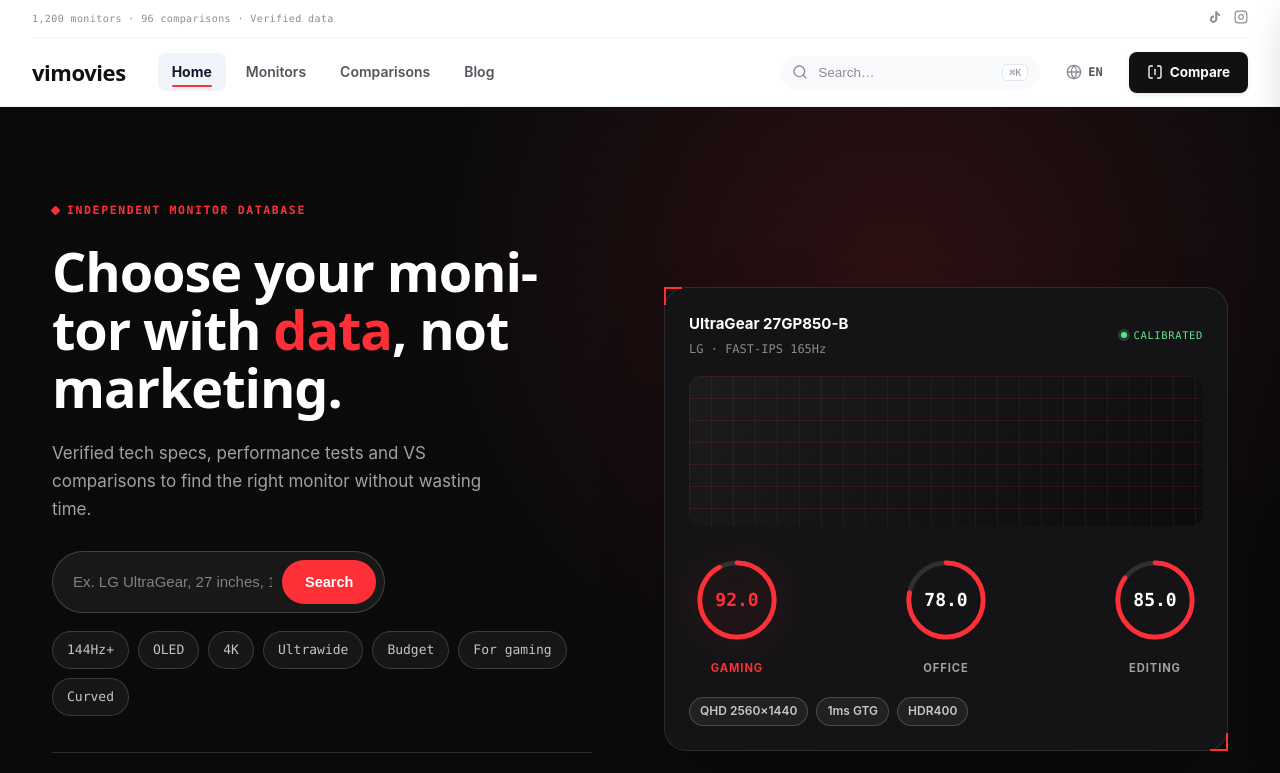
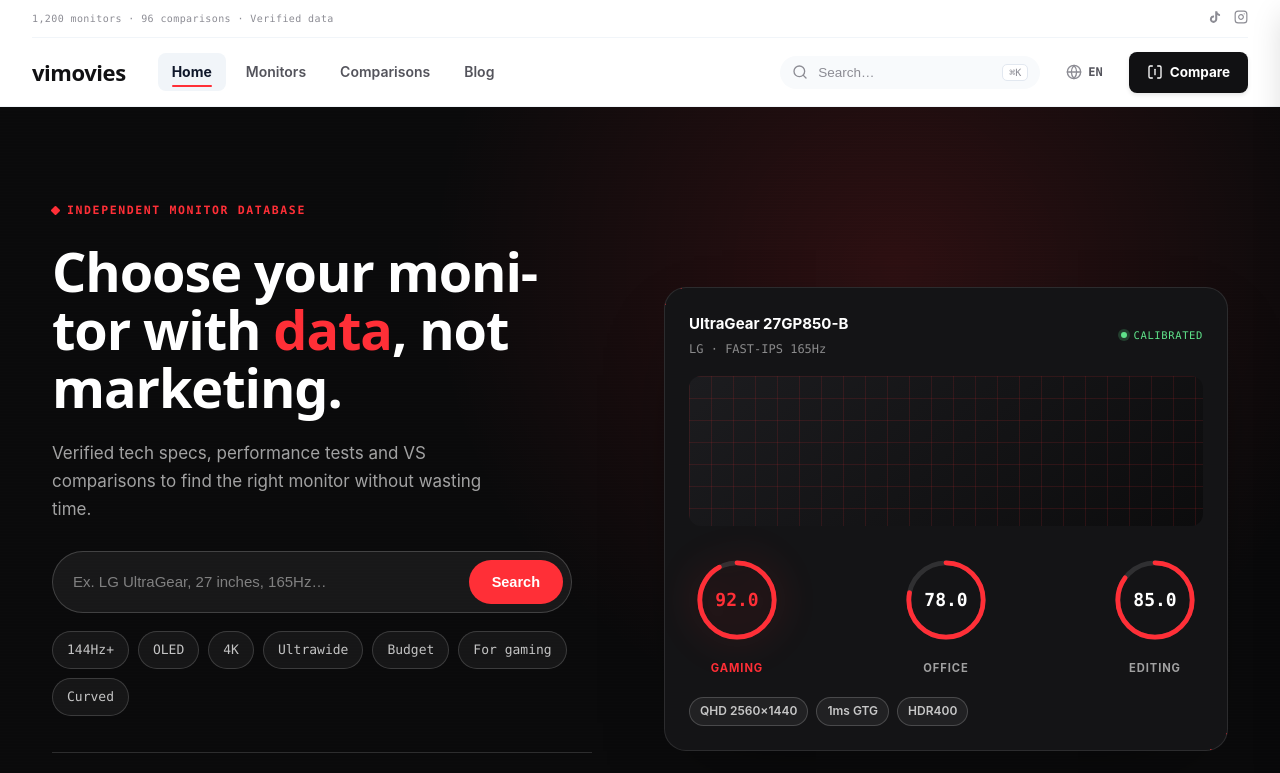
Before and after one commit to zizicode-rd/vimovies-app, a Next.js app: page /en in a window 1280 px wide. Shown: the top 773 px of the page. Built offline with nearby package versions, Linux system fonts and the light colour scheme; no server answers.

Commit message:
fix: hero viewport fit, search width, input ellipsis and notranslate brand

```diff
--- a/src/components/AppPreloader.module.scss
+++ b/src/components/AppPreloader.module.scss
@@ -1,6 +1,9 @@
 .overlay {
   position: fixed;
   inset: 0;
+  width: 100vw;
+  height: 100dvh;
+  min-height: 100dvh;
   z-index: 9999;
   display: flex;
   align-items: center;
@@ -8,6 +11,8 @@
   background: var(--color-black);
   color: #fff;
   transition: opacity 0.55s var(--ease), visibility 0.55s var(--ease);
+  touch-action: none;
+  overscroll-behavior: none;
 }
 
 .fadeOut {
--- a/src/components/AppPreloader.tsx
+++ b/src/components/AppPreloader.tsx
@@ -40,7 +40,7 @@
   return (
     <div className={`${styles.overlay} ${ready ? styles.fadeOut : ''}`} aria-busy="true" aria-live="polite">
       <div className={styles.inner}>
-        <div className={styles.brand}>Vimovies</div>
+        <div className={styles.brand} translate="no">Vimovies</div>
         <div className={styles.spinner} aria-hidden="true" />
       </div>
     </div>
--- a/src/components/HeaderClient.tsx
+++ b/src/components/HeaderClient.tsx
@@ -86,7 +86,7 @@
           </div>
 
           <div className={styles.main}>
-            <Link href={`${base}/`} className={styles.logo}>
+            <Link href={`${base}/`} className={styles.logo} translate="no">
               {translations.brand ?? 'vimovies'}
             </Link>
 
@@ -138,7 +138,7 @@
       <div className={`${styles.drawer} ${menuOpen ? styles.drawerOpen : ''}`} aria-hidden={!menuOpen}>
         <div className={styles.drawerInner}>
           <div className={styles.drawerHead}>
-            <Link href={`${base}/`} className={styles.logo} onClick={() => setMenuOpen(false)}>
+            <Link href={`${base}/`} className={styles.logo} onClick={() => setMenuOpen(false)} translate="no">
               {translations.brand ?? 'vimovies'}
             </Link>
             <button className={styles.drawerClose} onClick={() => setMenuOpen(false)} aria-label="Close">&times;</button>
--- a/src/components/Hero.module.scss
+++ b/src/components/Hero.module.scss
@@ -6,6 +6,7 @@
   position: relative;
   padding: 90px 0 80px;
   overflow: hidden;
+  max-width: 100vw;
 }
 
 .hero::before {
@@ -31,10 +32,14 @@
   align-items: center;
   position: relative;
   z-index: 1;
+  width: 100%;
+  min-width: 0;
 }
 
 .heroCopy {
   max-width: 540px;
+  min-width: 0;
+  width: 100%;
 }
 
 .title {
@@ -72,6 +77,7 @@
   border: 1px solid rgba(255, 255, 255, 0.18);
   border-radius: 999px;
   padding: 8px 8px 8px 20px;
+  width: 100%;
   max-width: 520px;
 }
 
@@ -80,9 +86,12 @@
   background: transparent;
   border: 0;
   color: #fff;
-  font-size: 15px;
+  font-size: clamp(0.8125rem, 2.2vw, 0.9375rem);
   outline: none;
   min-width: 0;
+  white-space: nowrap;
+  overflow: hidden;
+  text-overflow: ellipsis;
 }
 
 .search input::placeholder {
@@ -94,6 +103,7 @@
   gap: 9px;
   flex-wrap: wrap;
   margin-top: 18px;
+  max-width: 100%;
 }
 
 .chips a {
@@ -159,6 +169,9 @@
   padding: 24px;
   position: relative;
   box-shadow: 0 30px 80px -30px rgba(0, 0, 0, 0.45);
+  width: 100%;
+  min-width: 0;
+  overflow: hidden;
 }
 
 .panelTop {
@@ -219,6 +232,8 @@
 .panelMeters {
   display: flex;
   justify-content: space-between;
+  flex-wrap: wrap;
+  gap: 8px;
   padding-top: 6px;
 }
 
--- a/src/components/NavControls.tsx
+++ b/src/components/NavControls.tsx
@@ -43,7 +43,7 @@
       >
         <div className={styles.drawerInner}>
           <div className={styles.drawerHeader}>
-            <div className={styles.brand}>{translations?.brand ?? 'vimovies'}</div>
+            <div className={styles.brand} translate="no">{translations?.brand ?? 'vimovies'}</div>
             <button className={styles.close} onClick={close} aria-label={translations?.nav?.close ?? 'Cerrar menú'}>
               <svg width="18" height="18" viewBox="0 0 24 24" fill="none" aria-hidden>
                 <path d="M6 6l12 12M6 18L18 6" stroke="currentColor" strokeWidth="2" strokeLinecap="round" strokeLinejoin="round" />
--- a/src/components/PageLoader.module.scss
+++ b/src/components/PageLoader.module.scss
@@ -1,6 +1,9 @@
 .overlay {
   position: fixed;
   inset: 0;
+  width: 100vw;
+  height: 100dvh;
+  min-height: 100dvh;
   z-index: 999;
   display: flex;
   align-items: center;
@@ -9,6 +12,8 @@
   backdrop-filter: blur(10px);
   opacity: 1;
   transition: opacity 0.45s var(--ease), visibility 0.45s var(--ease);
+  touch-action: none;
+  overscroll-behavior: none;
 }
 
 .fadeOut {
--- a/src/components/PageLoader.tsx
+++ b/src/components/PageLoader.tsx
@@ -11,8 +11,17 @@
   const [fading, setFading] = useState(false);
 
   useEffect(() => {
+    const original = document.body.style.overflow;
+    document.body.style.overflow = 'hidden';
+    document.body.style.touchAction = 'none';
+    document.body.style.overscrollBehavior = 'none';
     const t = setTimeout(() => setFading(true), 200);
-    return () => clearTimeout(t);
+    return () => {
+      clearTimeout(t);
+      document.body.style.overflow = original;
+      document.body.style.touchAction = '';
+      document.body.style.overscrollBehavior = '';
+    };
   }, []);
 
   return (
```
